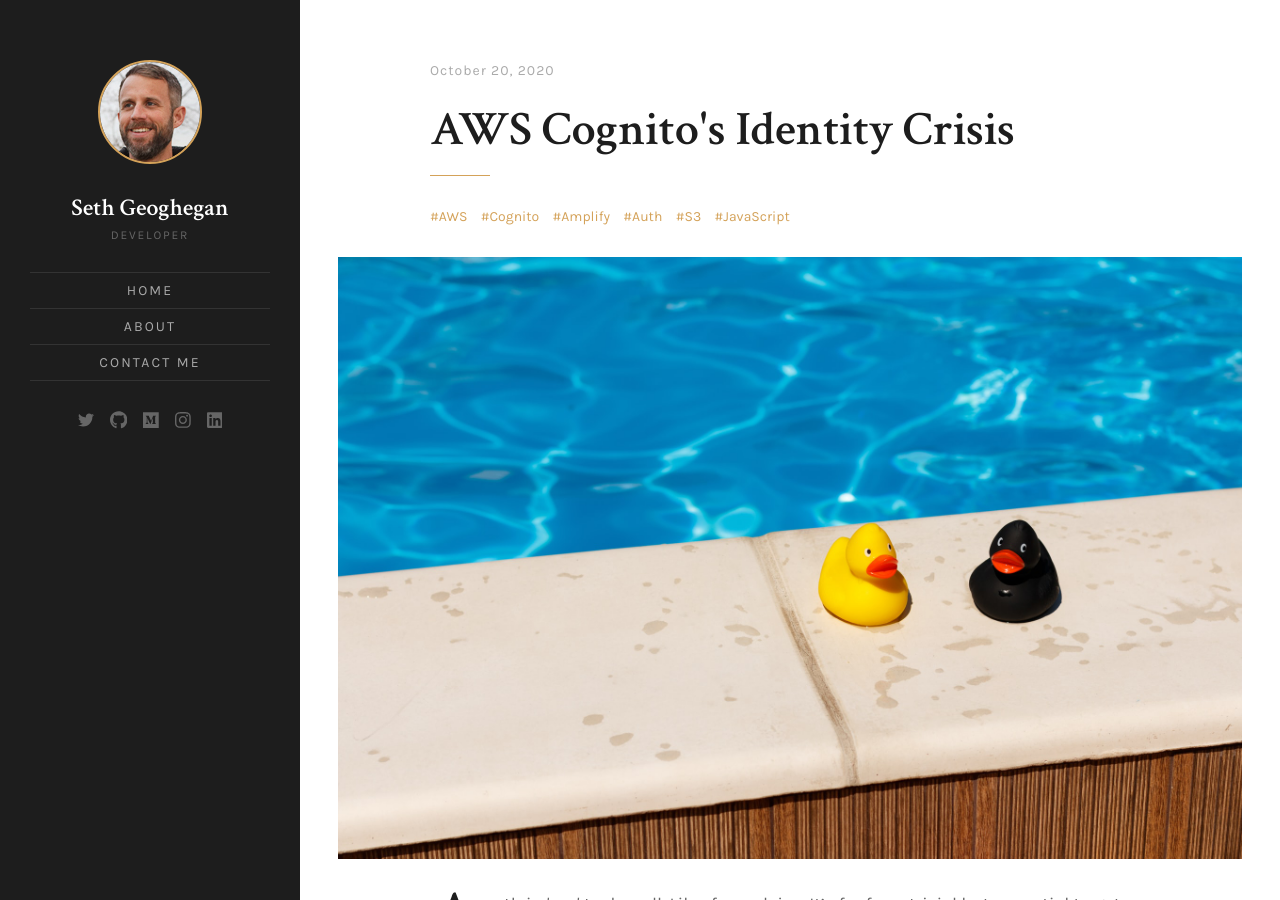
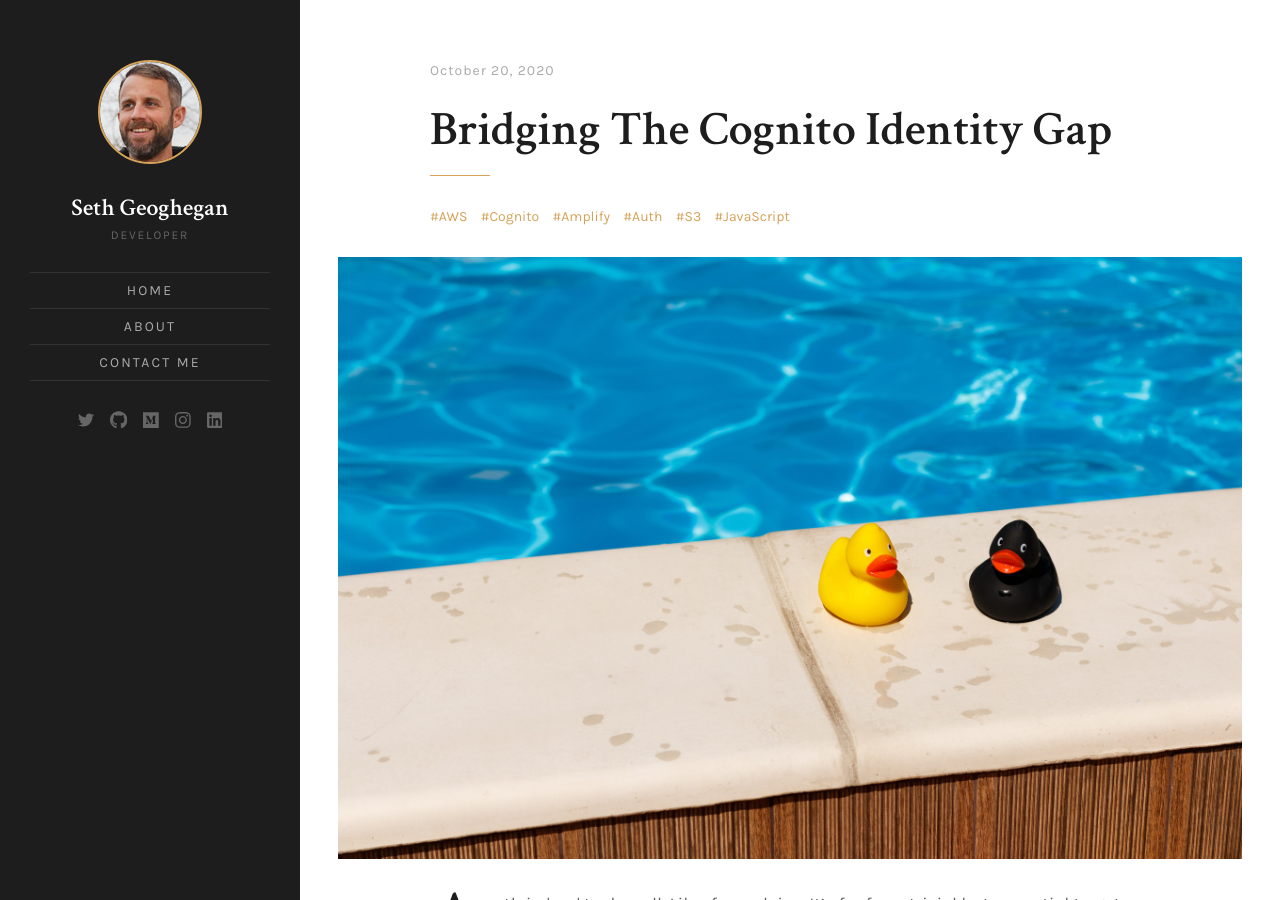
Before and after one commit to SethThomas/seththomas.github.io, a Jekyll site: the page built from _posts/2020-10-20-bridging-the-cognito-identity-gap.md, in a window 1280 px wide and 900 px high. Built offline with Jekyll 4.4.1, drawn with Linux system fonts in a browser that asks for light colours.

Commit message:
change title

```diff
--- a/_posts/2020-10-20-bridging-the-cognito-identity-gap.md
+++ b/_posts/2020-10-20-bridging-the-cognito-identity-gap.md
@@ -1,6 +1,6 @@
 ---
 layout: post
-title:  "AWS Cognito's Identity Crisis"
+title:  "Bridging The Cognito Identity Gap"
 tags: [ AWS, Cognito, Amplify, Auth, S3, JavaScript]
 featured_image_thumbnail: assets/images/posts/2018/4_thumbnail.jpg
 featured_image: assets/images/posts/2020/poolside.jpg
```
